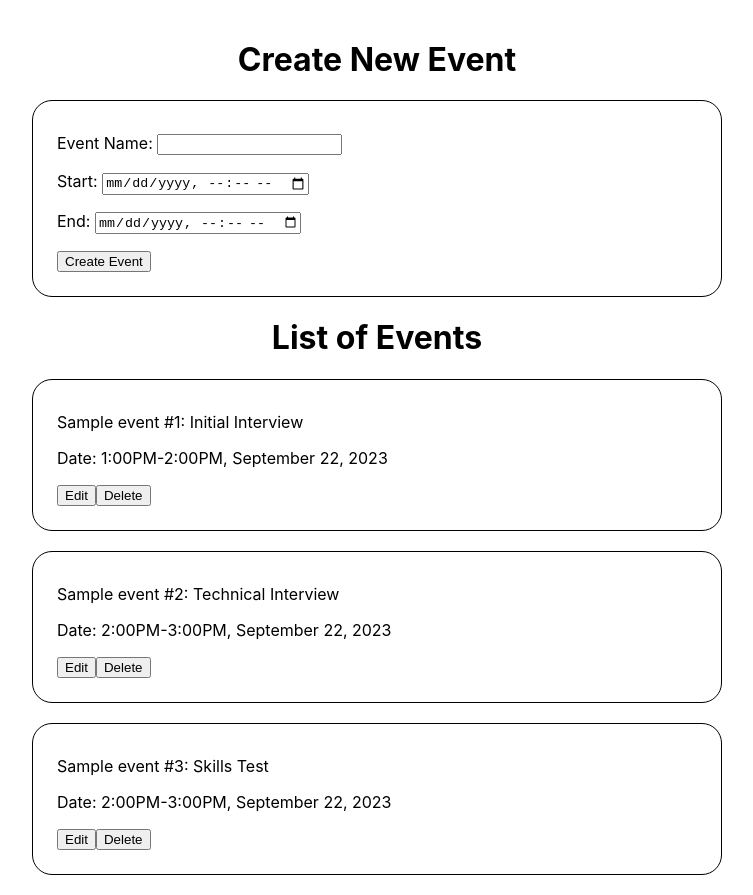
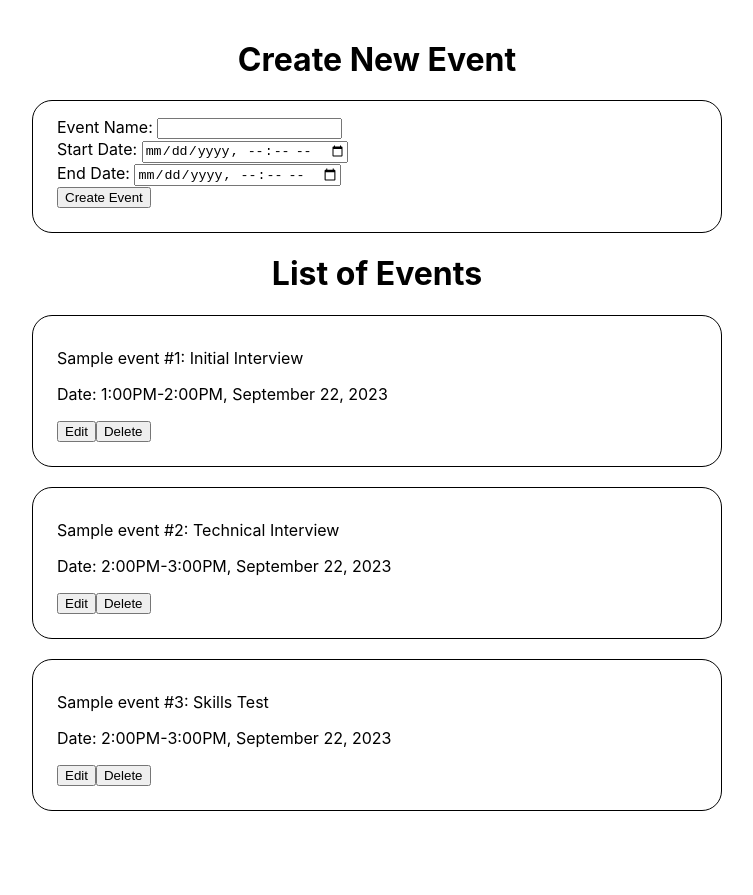
Before and after one commit to castilloglenn/events-app, a React (Create React App) app in the folder client/: page / in a window 1280 px wide. Shown: the whole page, without its empty margins (263-1016 px from the left). After the commit the page ends 831 px from the top, so only its background shows below. Built offline with nearby package versions, Linux system fonts and the light colour scheme.

Commit message:
refactor: integrate event form

```diff
--- a/client/src/App.js
+++ b/client/src/App.js
@@ -1,4 +1,5 @@
 import React from 'react'
+import EventForm from './components/EventForm'
 
 function App() {
 
@@ -18,12 +19,7 @@
     return (
         <div className='App'>
             <h1 className='title'>Create New Event</h1>
-            <div className="container createEvent">
-                <p>Event Name: <input type="text" /></p>
-                <p>Start: <input type="datetime-local" name="" id="" /></p>
-                <p>End: <input type="datetime-local" name="" id="" /></p>
-                <button>Create Event</button>
-            </div>
+            <EventForm />
             <h1 className='title'>List of Events</h1>
             <div className='container' id='0'>
                 <p>Sample event #1: Initial Interview</p>
```
